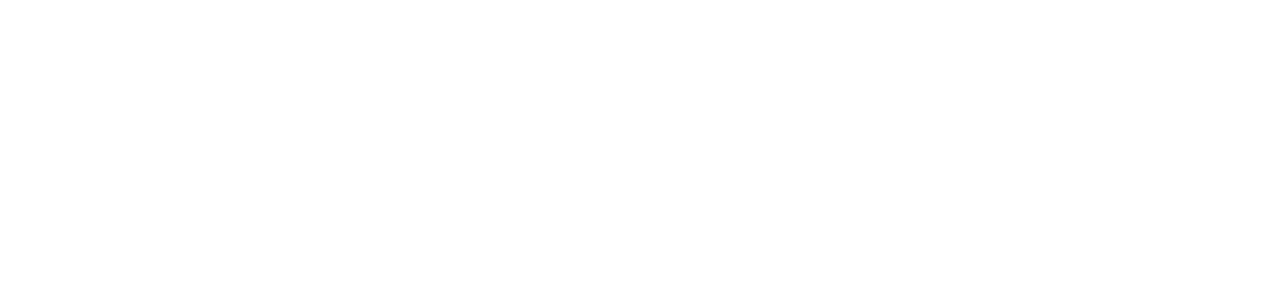
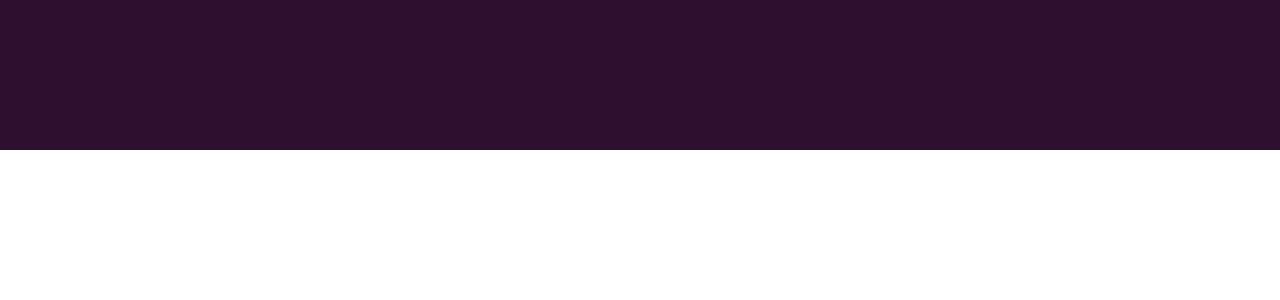
Before and after one commit to chrisweb/vo, a Next.js app: page / in a window 1280 px wide. Shown: the top 300 px of the page. Built offline with nearby package versions, Linux system fonts and the light colour scheme.

Commit message:
3d scene setup

```diff
--- a/app/page.tsx
+++ b/app/page.tsx
@@ -1,7 +1,10 @@
+import Scene from '@/components/3d/Scene';
+
 export default function Home() {
   return (
     <>
       <main>
+        <Scene altText='adjust alt text here' />
       </main>
     </>
   );
--- /dev/null
+++ b/components/3d/Scene.tsx
@@ -0,0 +1,107 @@
+'use client'
+
+import { Suspense } from 'react'
+import { Canvas, type GLProps } from '@react-three/fiber'
+import {
+    AdaptiveDpr,
+    OrbitControls, /*, SoftShadows, Loader, PerformanceMonitor, PerformanceMonitorApi, Hud, useDetectGPU, useProgress, StatsGl*/
+    PerspectiveCamera,
+} from '@react-three/drei'
+
+interface IProps extends React.PropsWithChildren {
+    altText: string
+}
+
+const Scene: React.FC<IProps> = (props) => {
+    // uncomment if you want to see what useDetectGPU returns
+    //const gpuInfo = useDetectGPU()
+    //if (process.env.NODE_ENV === 'development') {
+    //console.log('useDetectGPU: ', gpuInfo)
+    //}
+
+    /*const onCanvasCreatedHandler = (state: RootState) => {
+        //if (process.env.NODE_ENV === 'development') {
+        //console.log(state)
+        //}
+    }*/
+
+    /*const onPerformanceChangeHandler = (api: PerformanceMonitorApi) => {
+        if (process.env.NODE_ENV === 'development') {
+            console.log(api.averages)
+            console.log(api.fps)
+            console.log(api.refreshrate)
+            console.log(api.frames)
+        }
+    }*/
+
+    /*function Loader() {
+        //const { active, progress, errors, item, loaded, total } = useProgress()
+        //if (process.env.NODE_ENV === 'development') {
+        //console.log(active, progress, errors, item, loaded, total)
+        //}
+    }*/
+
+    const Fallback: React.FC = () => {
+        return <>Sorry, this 3D animation can not be displayed on your device</>
+    }
+
+    const glProps: GLProps = {
+        powerPreference: 'high-performance',
+        depth: false,
+        //unpackColorSpace: 'srgb',
+        //drawingBufferColorSpace: 'display-p3',
+        //unpackColorSpace: 'display-p3',
+    }
+
+    return (
+        <>
+            <Canvas
+                // https://docs.pmnd.rs/react-three-fiber/tutorials/v8-migration-guide#new-pixel-ratio-default
+                // pixel ratio, should between 1 or 2, a small pixel ratio will improve performance
+                // but will also reduce the quality of the image
+                dpr={[1, 1.5]} // Limit pixel ratio to improve performance
+                // https://docs.pmnd.rs/react-three-fiber/api/canvas#render-defaults
+                shadows='soft'
+                fallback={<Fallback />}
+                aria-label={props.altText}
+                role='img'
+                gl={glProps}
+                //onCreated={onCanvasCreatedHandler}
+            >
+                <Suspense fallback={null}>
+                    <AdaptiveDpr pixelated />
+
+                    <PerspectiveCamera
+                        makeDefault
+                        fov={75}
+                        near={0.01}
+                        far={3}
+                        position={[0, 0.06, 1]}
+                    />
+
+                    <color attach='background' args={['#2f0f30']} />
+
+                    {/* the following components can be useful in development */}
+                    {/*<axesHelper />*/}
+                    {/*<gridHelper />*/}
+                    {/*<Stats />*/}
+                    {/*<StatsGl />*/}
+                    {/*<PerformanceMonitor onChange={onPerformanceChangeHandler} />*/}
+                    {/* GUI: look at https://github.com/pmndrs/leva */}
+
+                    <ambientLight color='#ecd7e2' intensity={1.5} />
+                    <spotLight position={[10, 10, 10]} angle={0.15} penumbra={1} intensity={1} castShadow />
+
+                    {/*<SoftShadows size={10} samples={17} color="#2f0f30" near={9} far={20} />*/}
+                    {/*<ContactShadows position={[0, -1.5, 0]} opacity={0.75} scale={10} blur={2.5} far={4} />*/}
+                    {/*<Environment preset="city" />*/}
+
+                    <OrbitControls enablePan enableZoom enableRotate minDistance={2} maxDistance={10} />
+                </Suspense>
+            </Canvas>
+            {/*<Loader />*/}
+        </>
+    )
+}
+
+export default Scene
```
